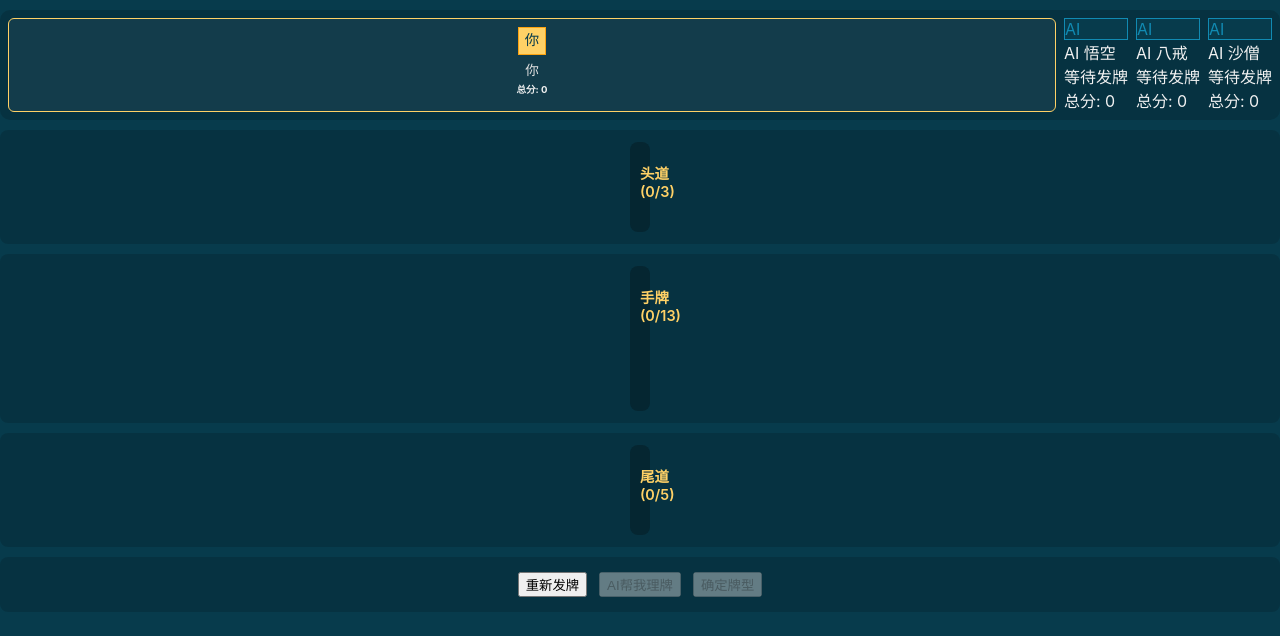
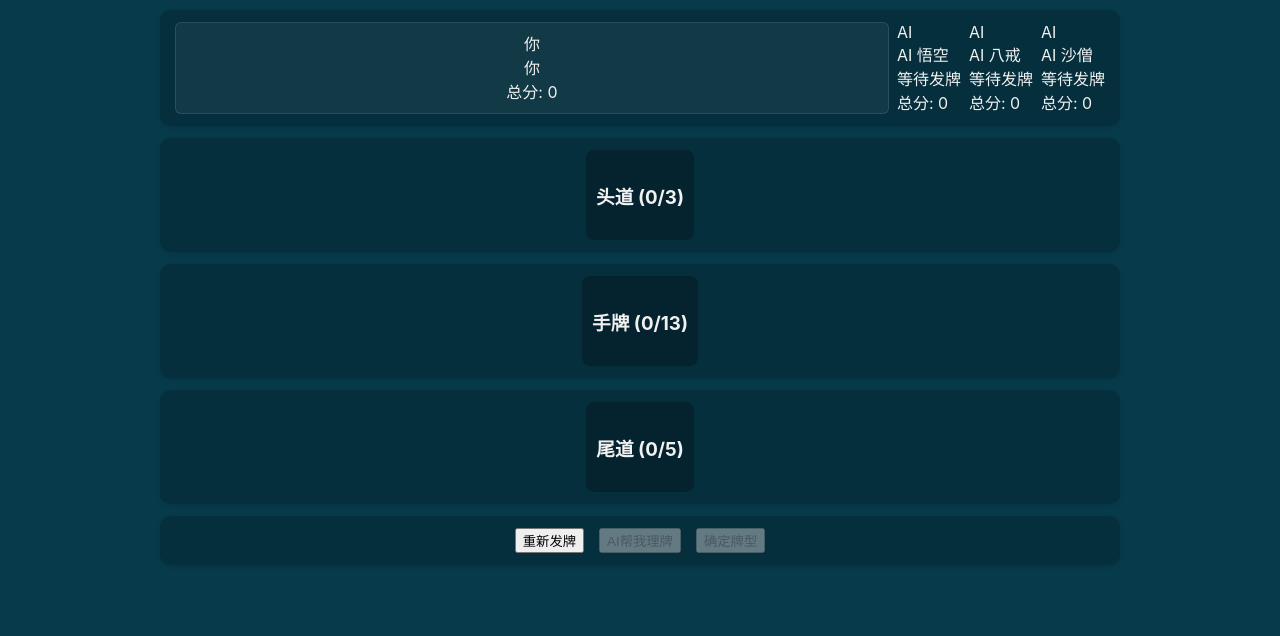
Before and after one commit to wen952555/sss, a React (Create React App) app in the folder frontend/: page / in a window 1280 px wide. Shown: the top 636 px of the page. Built offline with nearby package versions, Linux system fonts and the light colour scheme.

Commit message:
Update App.css

```diff
--- a/frontend/src/App.css
+++ b/frontend/src/App.css
@@ -7,196 +7,130 @@
 
 .app-container {
   display: flex;
-  flex-direction: column;
-  align-items: center; /* 横幅内容块在其max-width内居中 */
+  flex-direction: column; /* 主容器控制整体垂直流 */
+  align-items: center;   /* 使内部的 .game-view-active 或 .comparison-view-container 水平居中 */
   width: 100%;
   min-height: 100vh;
-  padding: 10px 0; /* 上下padding，左右由横幅内部控制或横幅占满 */
+  /* padding 由子视图控制，或者可以给一个全局的左右安全边距 */
+  /* padding: 0 10px; */
 }
 
-/* 主游戏视图容器 (当比牌界面不显示时) */
+/* 主游戏视图容器 (包含5个横幅) */
 .game-view-active {
   display: flex;
-  flex-direction: column;
-  align-items: center; /* 让内部的 banner-section 居中（如果它们有max-width） */
+  flex-direction: column; /* 五个横幅垂直排列 */
+  align-items: center;    /* 每个横幅在其分配的空间内居中（如果横幅有max-width） */
   width: 100%;
-  gap: 10px; /* 横幅之间的间距 */
+  padding: 10px 0; /* 上下留白，左右由 banner-section 自身控制 */
+  gap: 12px;       /* 横幅之间的垂直间距 */
 }
 
 /* 通用横幅区域样式 - 核心：占满宽度 */
 .banner-section {
-  width: 100%; /* 关键：占满父容器宽度 */
-  /* max-width: 1200px; */ /* 可选：为超大屏幕设置一个最大宽度，使其内容不会过于分散 */
-  /* margin-left: auto; */   /* 如果设置了max-width，这两个可以使其居中 */
-  /* margin-right: auto; */
-  padding: 10px 15px; /* 横幅自身的内边距 */
-  background-color: rgba(0, 0, 0, 0.15); /* 轻微背景区分 */
-  border-radius: 8px; /* 轻微圆角 */
+  width: 100%;           /* 占满父容器 (.game-view-active) 的宽度 */
+  max-width: 960px;      /* 为超大屏幕设置一个最大内容宽度 */
+  margin-left: auto;     /* 当设置了 max-width 时，使其居中 */
+  margin-right: auto;
+  padding: 12px 15px;    /* 横幅自身的内边距 */
+  background-color: rgba(0, 0, 0, 0.2); /* 给每个横幅一个轻微的背景以区分 */
+  border-radius: 10px;
+  box-shadow: 0 2px 5px rgba(0,0,0,0.1);
+  display: flex; /* 默认使其子元素可以方便布局 */
+  flex-direction: column; /* 横幅内部内容默认垂直排列 */
+  align-items: center; /* 横幅内部内容水平居中 */
 }
 
 /* 横幅1: 玩家状态显示区 */
-.player-status-banner-section {
-  /* background-color: rgba(0, 0, 0, 0.3); */ /* 可以有更深的背景 */
-  border-radius: 10px;
-  padding: 8px;
+.player-status-banner {
+  /* padding: 8px; */ /* banner-section 已有padding */
 }
 .top-banner-container {
   display: flex;
-  justify-content: space-around; /* 或 space-between */
+  justify-content: space-around;
   align-items: stretch;
-  width: 100%;
+  width: 100%; /* 占满 player-status-banner 的宽度 */
   gap: 8px;
-  flex-wrap: wrap; /* 允许在小屏幕上换行 */
-  /* 移除背景和边框，因为父元素 banner-section 已提供 */
-  background-color:transparent;
-  padding:0;
-  box-shadow:none;
-  border-radius:0;
-  margin:0;
+  flex-wrap: wrap;
 }
-/* player-banner-item 的 flex-basis 需要更灵活，以适应父容器宽度 */
-.player-banner-item {
-  flex: 1 1 150px; /* 允许增长和缩小，基础宽度150px */
-  min-width: 120px;
-  /* max-width: 220px; */ /* 可以移除max-width，让flex均分 */
-  padding: 8px;
-  /* ... 其余样式不变 ... */
-  border-radius: 6px; border: 1px solid rgba(255, 255, 255, 0.1); display: flex; flex-direction: column; align-items: center; text-align: center; background-color: rgba(255, 255, 255, 0.05); transition: all 0.3s ease;
-}
-/* ... (其余 TopBanner 内部元素样式，如头像、名字、分数等，保持不变或微调字体大小) ... */
-.human-player-banner-item { border-color: #ffd166; }
-.ai-player-display.arranged { border-color: #06d6a0; }
-.ai-player-display.thinking { border-color: #ffd166; animation: pulse-border 1.5s infinite; }
-@keyframes pulse-border { 0% { box-shadow: 0 0 5px rgba(255, 209, 102, 0.2); } 50% { box-shadow: 0 0 10px rgba(255, 209, 102, 0.5); } 100% { box-shadow: 0 0 5px rgba(255, 209, 102, 0.2); } }
-.player-avatar-banner { width: 28px; height: 28px; font-size: 0.9em; margin-bottom: 4px; }
-.human-player-avatar { background-color: #ffd166; color: #073b4c; border: 1px solid #fca311;}
-.ai-player-avatar { background-color: #073b4c; color: #118ab2; border: 1px solid #118ab2;}
-.player-name-banner { font-weight: 500; font-size: 0.85em; color: #e0e0e0; margin-bottom: 2px; white-space: nowrap; overflow: hidden; text-overflow: ellipsis; max-width: 100%;}
-.human-player-name { color: #fff; }
-.player-status-banner { font-size: 0.65em; color: #9eadba; margin-bottom: 3px; min-height: 0.9em; }
-.player-score-container-banner { margin-top: auto; font-size: 0.75em; width: 100%;}
-.player-total-score-banner, .player-round-score-banner { display: block; padding: 1px 0; margin: 0; white-space: nowrap; }
-.player-total-score-banner { font-weight: bold; font-size:0.8em; }
-.player-round-score-banner { font-size: 0.7em; opacity: 0.7; }
-.positive { color: #06d6a0; }
-.negative { color: #ef476f; }
+.player-banner-item { flex: 1 1 150px; min-width: 130px; padding: 8px; border-radius: 6px; border: 1px solid rgba(255, 255, 255, 0.1); display: flex; flex-direction: column; align-items: center; text-align: center; background-color: rgba(255, 255, 255, 0.05); }
+/* ... (其余 TopBanner 内部元素样式保持不变，如头像、名字、分数等) ... */
+
 
 /* 横幅2,3,4: 牌道区域 */
-.hand-lane-banner-section {
-  /* background-color: rgba(0,0,0,0.3); */ /* 已由 banner-section 提供 */
-  padding: 12px; /* 调整牌道横幅的内边距 */
-  display: flex; /* 使内部的 .hand-area 可以更好地控制宽度 */
-  justify-content: center; /* 让 .hand-area 在横幅内居中 */
+.hand-lane-banner {
+  padding: 10px; /* 牌道横幅的内边距 */
+  background-color: rgba(0,0,0,0.3); /* 可以给牌道横幅不同背景 */
 }
 .hand-area {
-  background-color: rgba(0, 0, 0, 0.25); /* 牌道自身背景 */
-  padding: 10px; /* 牌道内边距 */
+  background-color: rgba(0, 0, 0, 0.25);
+  padding: 10px;
   border-radius: 8px;
   display: flex;
-  flex-direction: row;
+  flex-direction: row; /* 卡牌横向排列 */
   gap: 5px;
   position: relative;
   align-items: center;
-  width: 100%; /* 关键：让牌道区域尝试占满其父横幅的可用宽度 */
-  /* max-width: 680px; */ /* 可以移除这个，让它自适应父横幅 */
-  min-height: 90px; /* (卡牌高63 + padding 20 + 文字一点空间) */
+  width: 100%; /* 牌道占满其横幅的宽度 */
+  max-width: 680px; /* 牌道内容的最大宽度，使其在横幅内居中 */
+  margin: 0 auto; /* 使 hand-area 在 hand-lane-banner 内居中 */
+  min-height: 90px;
 }
-.hand-info-internal { position: absolute; top: 6px; left: 10px; right: 10px; display: flex; justify-content: space-between; align-items: center; pointer-events: none; z-index: 1;}
-.hand-area-title-internal { color: #ffd166; font-weight: 600; font-size: 0.9em; }
-.hand-type-display-internal { font-size: 0.8em; color: #f1f1f1; background-color: rgba(0,0,0,0.6); padding: 2px 6px; border-radius: 4px; font-weight: 500; }
+/* ... (hand-info-internal, hand-area-title-internal, hand-type-display-internal 样式保持不变) ... */
+/* ... (hand-area.allow-wrapping, hand-area:not(.allow-wrapping) 样式保持不变) ... */
 
-.hand-area.allow-wrapping { /* 手牌区，13张牌 */
-  flex-wrap: wrap;
-  justify-content: center; /* 卡牌换行后也居中 */
-  padding-top: 30px;
-  min-height: 145px; /* (卡牌高63*2 + gap 5) + 文字30 + padding 20 */
-  align-items: flex-start;
-}
-.hand-area:not(.allow-wrapping) { /* 头/中(5张)/尾道 */
-  flex-wrap: nowrap;
-  justify-content: center;
-  padding-top: 30px;
-}
-.hand-area.droppable-active { background-color: rgba(66, 153, 225, 0.3); }
-
-/* 卡牌样式 - 尺寸需要自适应或通过媒体查询调整 */
-.card {
-  /* 固定尺寸可能不理想，但对于固定数量的牌是常见做法 */
-  /* 更好的自适应需要卡牌宽度是百分比，但这会影响长宽比和内部SVG */
-  width: 48px;  /* 进一步缩小以适应在横幅中完整显示 */
-  height: 67px; /* 48 * 1.4 */
-  border-radius: 3px;
-  /* ... 其他样式保持不变 ... */
-  overflow: hidden; box-shadow: 1px 1px 3px rgba(0,0,0,0.3); background-color: white; flex-shrink: 0; user-select: none; position: relative; transition: transform 0.18s cubic-bezier(0.22, 0.61, 0.36, 1), box-shadow 0.18s cubic-bezier(0.22, 0.61, 0.36, 1);
-}
+/* 卡牌样式 - 尺寸保持之前的调整 */
+.card { width: 55px; height: 77px; /* ...其他不变... */ }
 /* ... (Card hover, active, dragging 样式保持不变) ... */
 
 
 /* 横幅5: 控制按钮区 */
-.controls-banner-section {
-  padding: 15px 10px; /* 调整内边距 */
-  /* background-color: rgba(0,0,0,0.1); */ /* 可以有轻微不同背景 */
+.controls-banner {
+  padding: 15px 10px;
+  background-color: rgba(0,0,0,0.1); /* 轻微不同背景 */
 }
-.controls { display: flex; justify-content: center; gap: 12px; width: 100%; flex-wrap: wrap; padding-top: 0; }
-.game-button { /* ... (保持不变，但其容器现在是100%宽度) ... */ }
-.game-button.compare-all-button { /* ... */ margin-top: 10px; width: calc(100% - 16px); /* 尝试占满，如果按钮少 */ max-width: 300px;}
+.controls { display: flex; justify-content: center; gap: 15px; width: 100%; flex-wrap: wrap; padding-top: 0; }
+.game-button { /* ... (保持不变) ... */ }
+.game-button.compare-all-button { /* ... */ margin-top: 10px; width: auto; max-width: 300px; }
 
 
 /* --- 比牌视图容器 (全屏自适应) --- */
 .comparison-view-container { position: fixed; top: 0; left: 0; width: 100%; height: 100%; background-color: #0a303c; display: flex; align-items: center; justify-content: center; padding: 15px; z-index: 100; overflow-y: auto; }
-.comparison-modal-content { background-color: rgba(12, 43, 53, 0.85); padding: 20px; border-radius: 12px; box-shadow: 0 8px 25px rgba(0, 0, 0, 0.5); position: relative; width: 100%; max-width: 90%; /* 让模态框更宽以适应田字格 */ /* max-height: 95vh; */ display: flex; flex-direction: column; gap: 15px; }
-.modal-close-button.top-right-close { /* ... */ }
-.comparison-modal-content h2 { /* ... */ }
-
-.comparison-grid {
-  display: grid;
-  /* grid-template-columns: repeat(2, 1fr); */ /* 改为自适应列数 */
-  grid-template-columns: repeat(auto-fit, minmax(260px, 1fr)); /* 每列最小260px */
-  gap: 12px;
-  width: 100%;
-}
-.comparison-cell { background-color: rgba(255, 255, 255, 0.04); padding: 10px; border-radius: 6px; border: 1px solid rgba(255, 255, 255, 0.08); display: flex; flex-direction: column; min-height: 180px; /* 根据卡牌大小调整 */ }
-/* ... (comparison-cell.empty, human-player-cell, h4, score-summary, comparison-hand-row, strong 样式保持不变或微调) ... */
-
-.mini-cards { display: flex; gap: 2px; flex-wrap: nowrap; justify-content: flex-start; /* 卡牌靠左 */ align-items: center; min-height: 38px; /* (卡牌高34 + padding) */ margin-bottom: 3px; }
-.comparison-cell .static-card { /* 比牌界面卡牌，需要非常小 */
-  width: 24px;  /* 极度缩小 */
-  height: 34px; /* 24 * 1.4 */
-  /* ... 其他样式不变 ... */
-  box-shadow: none; border: 1px solid rgba(255,255,255,0.1); border-radius: 2px;
-}
-/* ... (shoot-info, modal-actions, continue-game-button 样式保持不变) ... */
+.comparison-modal-content { background-color: rgba(12, 43, 53, 0.85); padding: 20px; border-radius: 12px; box-shadow: 0 8px 25px rgba(0, 0, 0, 0.5); position: relative; width: 100%; max-width: 90%; /* 模态框更宽 */ display: flex; flex-direction: column; gap: 15px; }
+/* ... (其余比牌模态框样式，如 .comparison-grid, .comparison-cell, .mini-cards, .static-card 等，保持不变) ... */
 
 
-/* --- 响应式调整 (媒体查询需要重新审视以适应新的横幅和卡牌自适应策略) --- */
+/* --- 响应式调整 --- */
+@media (max-width: 960px) { /* 当屏幕宽度小于横幅最大宽度时 */
+  .banner-section {
+    /* max-width: 100%; */ /* 允许横幅占满更窄的屏幕 */
+    padding-left: 10px;
+    padding-right: 10px;
+  }
+}
+
 @media (max-width: 768px) {
-  .app-container.game-view-active { padding: 8px 0; gap: 8px; } /* 主视图更紧凑 */
-  .banner-section { padding: 8px 10px; border-radius: 6px; }
-  .player-banner-item { flex-basis: calc(50% - 5px); /* 一行两个 */ min-width: 100px; } /* 顶部横幅更紧凑 */
+  .app-container.game-view-active { padding: 8px 0; gap: 8px; }
+  .banner-section { padding: 8px 10px; border-radius: 8px; /* 统一圆角 */ }
+  .player-banner-item { flex-basis: calc(50% - 5px); }
+  .hand-lane-banner { padding: 8px; }
+  .hand-area { min-height: 80px; }
+  .card { width: 45px; height: 63px; } /* 在平板上进一步缩小卡牌 */
+  .hand-area.allow-wrapping { min-height: 135px; /* (63*2 + 5) + 文字 + padding */ }
+  .controls { gap: 10px; }
+  .controls .game-button { width: calc(33.33% - 7px); font-size: 0.8em; padding: 6px 8px; }
+  .game-button.compare-all-button { width: calc(100% - 20px); }
+  .comparison-modal-content { max-width: 95%; padding: 10px; }
+  .comparison-grid { grid-template-columns: 1fr; }
+  .comparison-cell .static-card { width: 30px; height: 42px; }
+}
 
-  .hand-area { min-height: 80px; /* (卡牌高56 + padding) */ gap: 4px; }
-  .hand-info-internal { top: 4px; left: 6px; right: 6px; }
-  .hand-area-title-internal { font-size: 0.8em; }
-  .hand-type-display-internal { font-size: 0.7em; padding: 2px 4px;}
-  .hand-area.allow-wrapping { min-height: 130px; /* (卡牌高56*2 + gap) + 文字 + padding */ padding-top: 25px; }
-  .hand-area:not(.allow-wrapping) { padding-top: 25px; }
-  .card { width: 40px; height: 56px; } /* 主游戏区卡牌缩小 */
-
-  .controls { gap: 8px; padding-top: 10px; }
-  .controls .game-button { width: calc(33.33% - 6px); font-size: 0.85em; padding: 6px 8px; }
-  .game-button.compare-all-button { width: calc(100% - 12px); font-size: 0.95em; padding: 10px; }
-
-  .comparison-modal-content { max-width: 95%; padding: 15px; }
-  .comparison-grid { grid-template-columns: 1fr; } /* 小屏幕单列 */
+@media (max-width: 480px) {
+  .player-banner-item { flex-basis: 100%; }
+  .card { width: 38px; height: 53px; } /* 手机上更小的卡牌 */
+  .hand-area { min-height: 70px; gap: 3px; }
+  .hand-area.allow-wrapping { min-height: 115px; }
+  .controls { flex-direction: column; align-items: stretch; }
+  .controls .game-button { width: 100%; margin-bottom: 8px; }
+  .game-button.compare-all-button { width: 100%; }
   .comparison-cell .static-card { width: 26px; height: 36px; }
 }
-
-@media (max-width: 420px) { /* 非常小的屏幕 */
-  .player-banner-item { flex-basis: 100%; } /* 顶部横幅每个玩家占一行 */
-  .card { width: 32px; height: 45px; } /* 主游戏区卡牌再缩小 */
-  .hand-area { min-height: 60px; gap: 3px; }
-  .hand-area.allow-wrapping { min-height: 110px; }
-  .controls .game-button { width: calc(50% - 5px); font-size: 0.8em; }
-  .game-button.compare-all-button { width: calc(100% - 10px); }
-  .comparison-cell .static-card { width: 22px; height: 31px; }
-}
```
